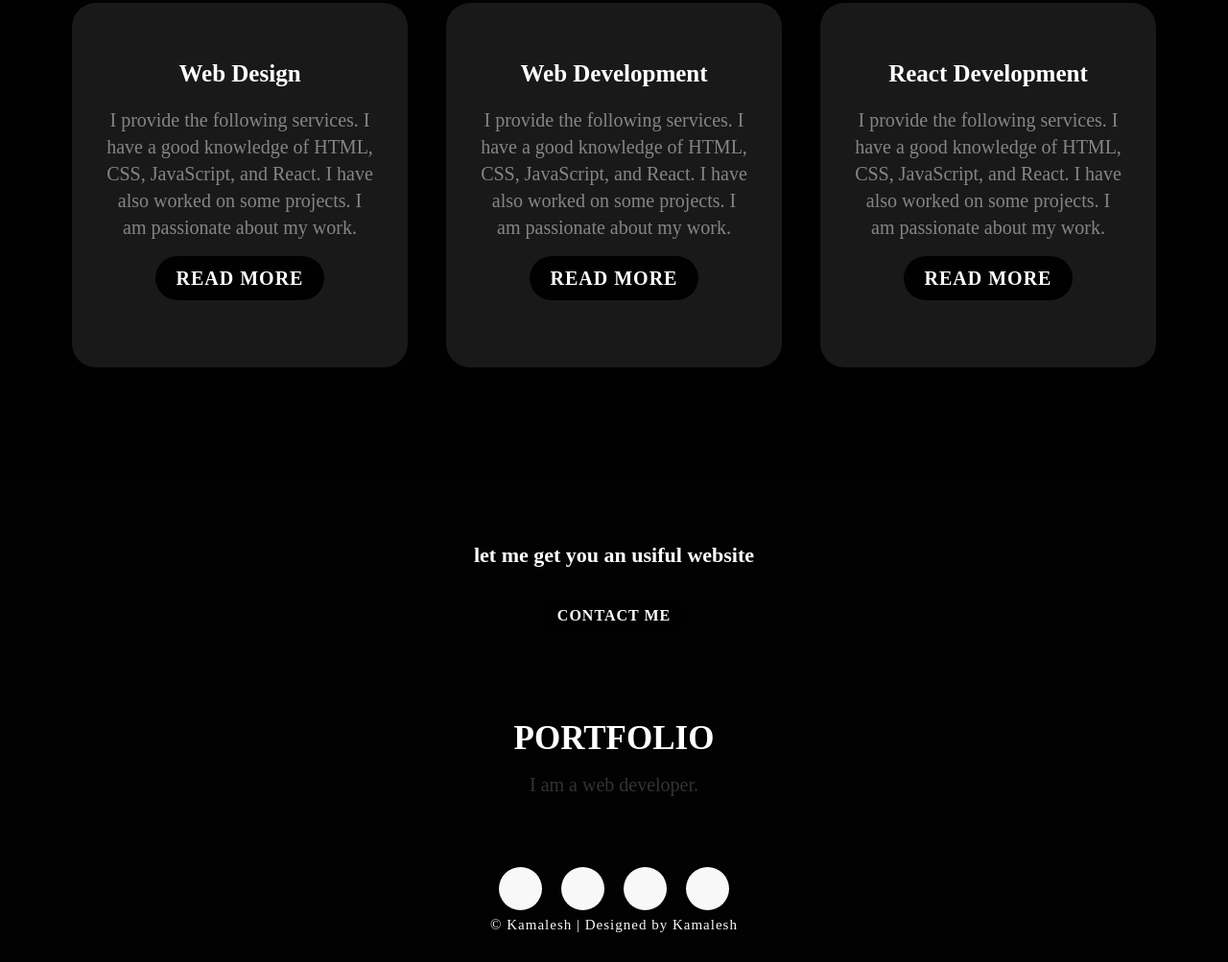
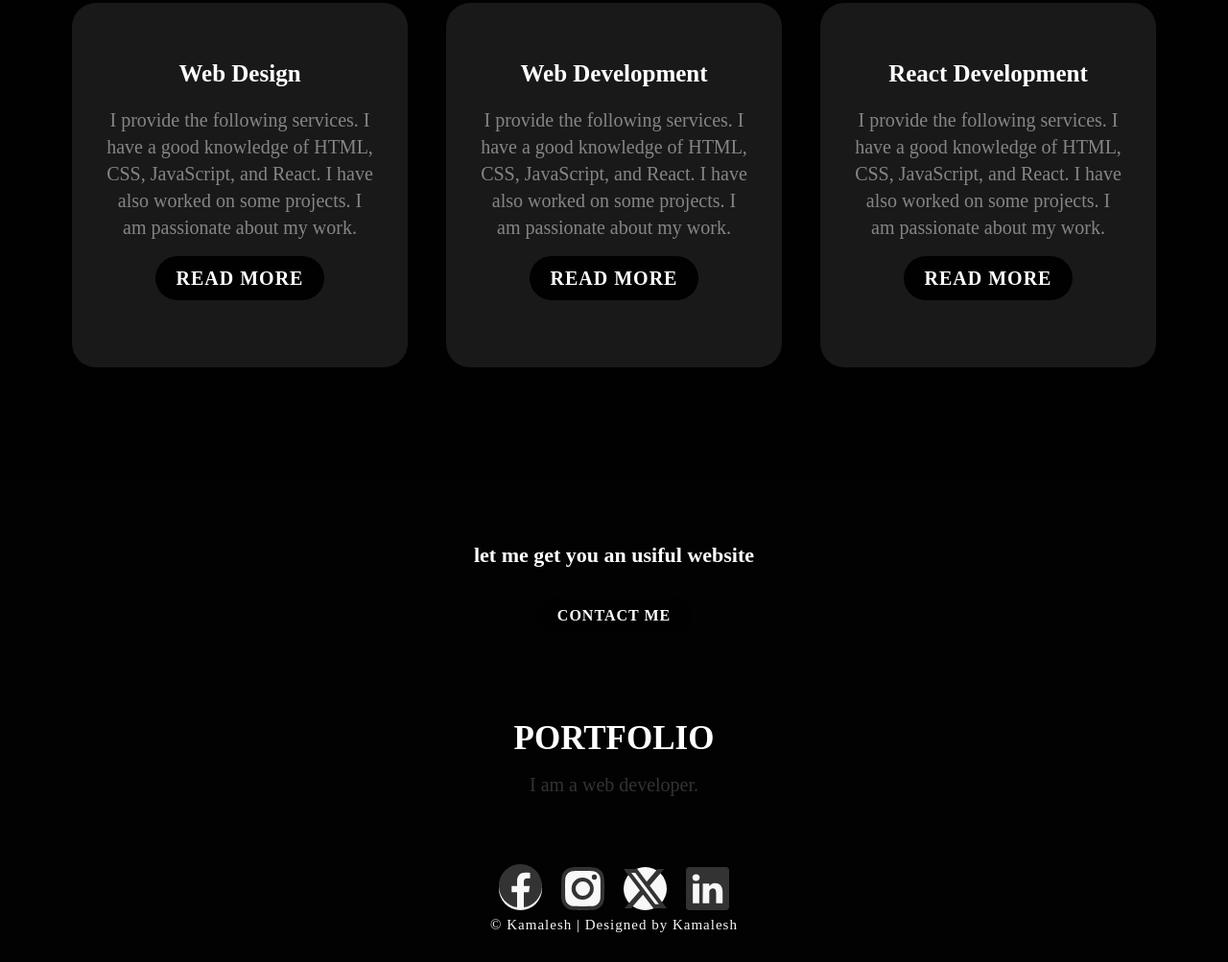
Before and after one commit to kamal2305/Codsoft, a plain HTML site: page 1portfolio/index.html in a window 1280 px wide. Shown: the part 1780-2783 px from the top of the page at 96% size. Drawn offline with Linux system fonts and the light colour scheme.

Commit message:
Add files via upload
updated

```diff
--- a/1portfolio/index.html
+++ b/1portfolio/index.html
@@ -3,6 +3,8 @@
   <head>
     <meta charset="UTF-8" />
     <meta name="viewport" content="width=device-width, initial-scale=1.0" />
+    <link href="https://fonts.googleapis.com/icon?family=Material+Icons" rel="stylesheet">
+
     <link rel="stylesheet" href="style.css" />
     <title>PORTFOLIO</title>
   </head>
@@ -25,7 +27,6 @@
           <h2>WELCOME TO MY PORTFOLIO</h2>
           <h1>Kamalesh</h1>
           <p>Hi, I am a web developer.</p>
-          <!-- <a href="#" class="btn">Read More</a> -->
           <div class="newsletter">
             <h2>Welcome to my newsletter</h2>
             <form action="">
@@ -63,15 +64,10 @@
     <section class="services">
       <div class="services-header">
         <h2>Services</h2>
-        <!-- <p>
-          I provide the following services. I have a good knowledge of HTML,
-          CSS, JavaScript, and React. I have also worked on some projects. I am
-          passionate about my work.
-        </p> -->
       </div>
       <div class="content-box">
         <div class="card">
-            <i class="fi fi-br-chart-simple"></i>
+          <i class="fi fi-br-chart-simple"></i>
           <h5>Web Design</h5>
           <div class="pa">
             <p>
@@ -129,12 +125,22 @@
           <p>PORTFOLIO</p>
           <p>I am a web developer.</p>
           <div class="social">
-            <a href="#"><i class="fa-brands fa-facebook"></i></a>
-            <a href="#"><i class="fa-brands fa-twitter"></i></a>
-            <a href="#"><i class="fa-brands fa-instagram"></i></a>
-            <a href="#"><i class="fa-brands fa-linkedin"></i></a>
+            <a href="#"><i class="bi bi-facebook"><svg xmlns="http://www.w3.org/2000/svg" width="auto" height="auto" fill="currentColor" class="bi bi-facebook" viewBox="0 0 16 16">
+              <path d="M16 8.049c0-4.446-3.582-8.05-8-8.05C3.58 0-.002 3.603-.002 8.05c0 4.017 2.926 7.347 6.75 7.951v-5.625h-2.03V8.05H6.75V6.275c0-2.017 1.195-3.131 3.022-3.131.876 0 1.791.157 1.791.157v1.98h-1.009c-.993 0-1.303.621-1.303 1.258v1.51h2.218l-.354 2.326H9.25V16c3.824-.604 6.75-3.934 6.75-7.951"/>
+            </svg></i></a>
+            <a href="#"><i class="bi bi-instagram"></i><svg xmlns="http://www.w3.org/2000/svg" width="auto" height="auto" fill="currentColor" class="bi bi-instagram" viewBox="0 0 16 16">
+              <path d="M8 0C5.829 0 5.556.01 4.703.048 3.85.088 3.269.222 2.76.42a3.9 3.9 0 0 0-1.417.923A3.9 3.9 0 0 0 .42 2.76C.222 3.268.087 3.85.048 4.7.01 5.555 0 5.827 0 8.001c0 2.172.01 2.444.048 3.297.04.852.174 1.433.372 1.942.205.526.478.972.923 1.417.444.445.89.719 1.416.923.51.198 1.09.333 1.942.372C5.555 15.99 5.827 16 8 16s2.444-.01 3.298-.048c.851-.04 1.434-.174 1.943-.372a3.9 3.9 0 0 0 1.416-.923c.445-.445.718-.891.923-1.417.197-.509.332-1.09.372-1.942C15.99 10.445 16 10.173 16 8s-.01-2.445-.048-3.299c-.04-.851-.175-1.433-.372-1.941a3.9 3.9 0 0 0-.923-1.417A3.9 3.9 0 0 0 13.24.42c-.51-.198-1.092-.333-1.943-.372C10.443.01 10.172 0 7.998 0zm-.717 1.442h.718c2.136 0 2.389.007 3.232.046.78.035 1.204.166 1.486.275.373.145.64.319.92.599s.453.546.598.92c.11.281.24.705.275 1.485.039.843.047 1.096.047 3.231s-.008 2.389-.047 3.232c-.035.78-.166 1.203-.275 1.485a2.5 2.5 0 0 1-.599.919c-.28.28-.546.453-.92.598-.28.11-.704.24-1.485.276-.843.038-1.096.047-3.232.047s-2.39-.009-3.233-.047c-.78-.036-1.203-.166-1.485-.276a2.5 2.5 0 0 1-.92-.598 2.5 2.5 0 0 1-.6-.92c-.109-.281-.24-.705-.275-1.485-.038-.843-.046-1.096-.046-3.233s.008-2.388.046-3.231c.036-.78.166-1.204.276-1.486.145-.373.319-.64.599-.92s.546-.453.92-.598c.282-.11.705-.24 1.485-.276.738-.034 1.024-.044 2.515-.045zm4.988 1.328a.96.96 0 1 0 0 1.92.96.96 0 0 0 0-1.92m-4.27 1.122a4.109 4.109 0 1 0 0 8.217 4.109 4.109 0 0 0 0-8.217m0 1.441a2.667 2.667 0 1 1 0 5.334 2.667 2.667 0 0 1 0-5.334"/>
+            </svg></a>
+            <a href="#"><i class="bi bi-twitter-x"></i><svg xmlns="http://www.w3.org/2000/svg" width="auto" height="auto" fill="currentColor" class="bi bi-twitter-x" viewBox="0 0 16 16">
+              <path d="M12.6.75h2.454l-5.36 6.142L16 15.25h-4.937l-3.867-5.07-4.425 5.07H.316l5.733-6.57L0 .75h5.063l3.495 4.633L12.601.75Zm-.86 13.028h1.36L4.323 2.145H2.865z"/>
+            </svg></a>
+            <a href="#"><i class="bi bi-linkedin"></i><svg xmlns="http://www.w3.org/2000/svg" width="auto" height="auto" fill="currentColor" class="bi bi-linkedin" viewBox="0 0 16 16">
+              <path d="M0 1.146C0 .513.526 0 1.175 0h13.65C15.474 0 16 .513 16 1.146v13.708c0 .633-.526 1.146-1.175 1.146H1.175C.526 16 0 15.487 0 14.854zm4.943 12.248V6.169H2.542v7.225zm-1.2-8.212c.837 0 1.358-.554 1.358-1.248-.015-.709-.52-1.248-1.342-1.248S2.4 3.226 2.4 3.934c0 .694.521 1.248 1.327 1.248zm4.908 8.212V9.359c0-.216.016-.432.08-.586.173-.431.568-.878 1.232-.878.869 0 1.216.662 1.216 1.634v3.865h2.401V9.25c0-2.22-1.184-3.252-2.764-3.252-1.274 0-1.845.7-2.165 1.193v.025h-.016l.016-.025V6.169h-2.4c.03.678 0 7.225 0 7.225z"/>
+            </svg></a>
           </div>
           <p class="end">&copy; Kamalesh | Designed by Kamalesh</p>
+        </div>
+      </div>
     </footer>
   </body>
 </html>
```
